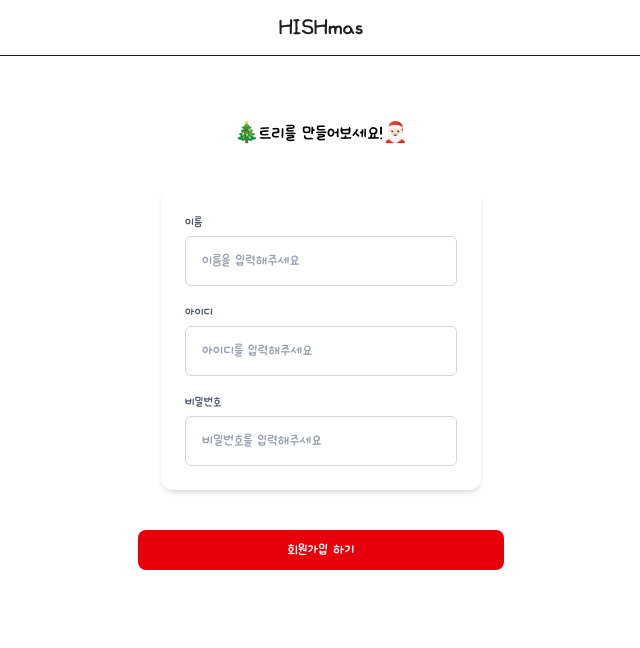
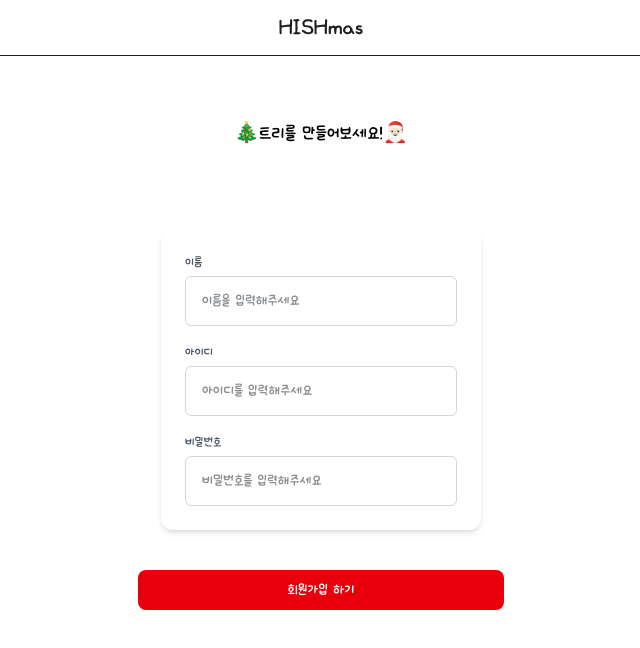
Before and after one commit to HISHmas/frontend, a Next.js app: page /auth/signup in a window 1280 px wide. Shown: the top 648 px of the page, without its empty margins (319-959 px from the left). Built offline with nearby package versions, Linux system fonts and the light colour scheme; no server answers.

Commit message:
feat: 회원가입 api 연동 (#17)

```diff
--- a/src/api/auth.ts
+++ b/src/api/auth.ts
@@ -6,13 +6,19 @@ export interface LoginRequest {
   password: string;
 }
 
-// ✅ 서버 응답 구조에 맞춘 타입
+export interface SignupRequest {
+  login_id: string;
+  password: string;
+  name: string;
+}
+
 export interface AuthResponse {
   user: {
     login_id: string;
   };
 }
 
+/* -------------------- 로그인 -------------------- */
 export async function loginApi(body: LoginRequest) {
   return api<AuthResponse, LoginRequest>('/auth/login', {
     method: 'POST',
@@ -20,12 +26,20 @@ export async function loginApi(body: LoginRequest) {
   });
 }
 
-export async function meApi() {
-  // ✅ 서버 경로에 맞게 둘 중 하나로 통일!
-  return api<AuthResponse>('/user/me');
-  // return api<AuthResponse>("/user/me");
+/* -------------------- 회원가입 -------------------- */
+export async function signupApi(body: SignupRequest) {
+  return api<AuthResponse, SignupRequest>('/auth/signup', {
+    method: 'POST',
+    body,
+  });
 }
 
+/* -------------------- 로그인 유지 -------------------- */
+export async function meApi() {
+  return api<AuthResponse>('/user/me');
+}
+
+/* -------------------- 로그아웃 -------------------- */
 export async function logoutApi() {
   return api<void>('/auth/logout', { method: 'POST' });
 }
--- a/src/app/auth/signup/components/SignupButton.tsx
+++ b/src/app/auth/signup/components/SignupButton.tsx
@@ -1,16 +1,20 @@
-export default function SignupButton({ children }: { children?: React.ReactNode }) {
+'use client';
+
+export default function SignupButton({ children, disabled }: { children?: React.ReactNode; disabled?: boolean }) {
   return (
     <button
       type="submit"
+      disabled={disabled}
       className="
         w-full h-10 bg-red-600 text-white rounded-lg
         flex items-center justify-center
         hover:opacity-90 active:opacity-80
         transition
+        disabled:opacity-50 disabled:cursor-not-allowed
       "
-      style={{ fontFamily: "var(--font-ownglyph)" }}
+      style={{ fontFamily: 'var(--font-ownglyph)' }}
     >
-      {children || "회원가입 하기"}
+      {children || '회원가입 하기'}
     </button>
   );
 }
--- a/src/app/auth/signup/components/SignupForm.tsx
+++ b/src/app/auth/signup/components/SignupForm.tsx
@@ -1,60 +1,66 @@
+'use client';
+
 import React from 'react';
 
-export default function SignupForm() {
+export default function SignupForm({
+  name,
+  loginId,
+  password,
+  setName,
+  setLoginId,
+  setPassword,
+  error,
+}: {
+  name: string;
+  loginId: string;
+  password: string;
+  setName: (v: string) => void;
+  setLoginId: (v: string) => void;
+  setPassword: (v: string) => void;
+  error: string;
+}) {
   return (
-    <div className="w-80 mx-auto p-6 bg-white rounded-xl shadow-md">
-      {/* 이름 입력 필드 */}
-      <div className="flex flex-col gap-1 mb-4">
-        <label htmlFor="name" className="text-sm text-gray-600">
-          이름
-        </label>
+    <div className="w-80 mx-auto p-6 bg-white rounded-xl shadow-md mt-10 flex flex-col gap-4">
+      {/* 이름 */}
+      <div className="flex flex-col gap-1">
+        <label className="text-sm text-gray-600">이름</label>
         <input
           type="text"
-          id="name"
+          value={name}
+          onChange={(e) => setName(e.target.value)}
           placeholder="이름을 입력해주세요"
-          className="
-            w-full px-4 py-3 border border-gray-300 rounded-md
-            focus:outline-none focus:ring-2 focus:ring-red-500
-            placeholder-gray-400
-          "
-          style={{ fontFamily: "var(--font-ownglyph)" }}
+          className="w-full px-4 py-3 border border-gray-300 rounded-md focus:ring-2 focus:ring-red-500"
+          style={{ fontFamily: 'var(--font-ownglyph)' }}
         />
       </div>
 
-      {/* 아이디 입력 필드 */}
-      <div className="flex flex-col gap-1 mb-4">
-        <label htmlFor="username" className="text-sm text-gray-600">
-          아이디
-        </label>
+      {/* 아이디 */}
+      <div className="flex flex-col gap-1">
+        <label className="text-sm text-gray-600">아이디</label>
         <input
           type="text"
-          id="username"
+          value={loginId}
+          onChange={(e) => setLoginId(e.target.value)}
           placeholder="아이디를 입력해주세요"
-          className="
-            w-full px-4 py-3 border border-gray-300 rounded-md
-            focus:outline-none focus:ring-2 focus:ring-red-500
-            placeholder-gray-400
-          "
-          style={{ fontFamily: "var(--font-ownglyph)" }}
+          className="w-full px-4 py-3 border border-gray-300 rounded-md focus:ring-2 focus:ring-red-500"
+          style={{ fontFamily: 'var(--font-ownglyph)' }}
         />
       </div>
 
+      {/* 비밀번호 */}
       <div className="flex flex-col gap-1">
-        <label htmlFor="password" className="text-sm text-gray-600">
-          비밀번호
-        </label>
+        <label className="text-sm text-gray-600">비밀번호</label>
         <input
           type="password"
-          id="password"
+          value={password}
+          onChange={(e) => setPassword(e.target.value)}
           placeholder="비밀번호를 입력해주세요"
-          className="
-            w-full px-4 py-3 border border-gray-300 rounded-md
-            focus:outline-none focus:ring-2 focus:ring-red-500
-            placeholder-gray-400
-          "
-          style={{ fontFamily: "var(--font-ownglyph)" }}
+          className="w-full px-4 py-3 border border-gray-300 rounded-md focus:ring-2 focus:ring-red-500"
+          style={{ fontFamily: 'var(--font-ownglyph)' }}
         />
       </div>
+
+      {error && <p className="text-red-500 text-sm">{error}</p>}
     </div>
   );
 }
--- a/src/app/auth/signup/page.tsx
+++ b/src/app/auth/signup/page.tsx
@@ -1,13 +1,40 @@
 'use client';
 
+import { useRouter } from 'next/navigation';
+import { useAuthStore } from '@/src/stores/useAuthStore';
 import SignupForm from './components/SignupForm';
 import SignupButton from './components/SignupButton';
+import { useState } from 'react';
 
 export default function Page() {
-  const handleSubmit = (e: React.FormEvent) => {
+  const router = useRouter();
+  const signup = useAuthStore((s) => s.signup);
+
+  const [name, setName] = useState('');
+  const [loginId, setLoginId] = useState('');
+  const [password, setPassword] = useState('');
+  const [error, setError] = useState('');
+  const [loading, setLoading] = useState(false);
+
+  async function handleSubmit(e: React.FormEvent) {
     e.preventDefault();
-    console.log('로그인 시도');
-  };
+    if (loading) return;
+
+    setError('');
+    setLoading(true);
+
+    const success = await signup(loginId, password, name);
+
+    setLoading(false);
+
+    if (!success) {
+      setError('회원가입에 실패했습니다. 다시 시도해주세요.');
+      return;
+    }
+
+    alert('회원가입이 완료되었습니다! 이제 로그인 해주세요 😊');
+    router.push('/auth/login');
+  }
 
   return (
     <form
@@ -22,12 +49,14 @@ export default function Page() {
         🎄트리를 만들어보세요!🎅🏻
       </p>
 
+      {/* 입력 Form */}
       <div className="mt-10 w-full flex justify-center">
-        <SignupForm />
+        <SignupForm name={name} loginId={loginId} password={password} setName={setName} setLoginId={setLoginId} setPassword={setPassword} error={error} />
       </div>
 
+      {/* 회원가입 버튼 */}
       <div className="w-full mt-10 flex justify-center">
-        <SignupButton />
+        <SignupButton disabled={loading}>{loading ? '회원가입 중...' : '회원가입 하기'}</SignupButton>
       </div>
     </form>
   );
--- a/src/stores/useAuthStore.ts
+++ b/src/stores/useAuthStore.ts
@@ -1,6 +1,6 @@
 // src/stores/useAuthStore.ts
 import { create } from 'zustand';
-import { loginApi, meApi, logoutApi } from '@/src/api/auth';
+import { loginApi, meApi, logoutApi, signupApi } from '@/src/api/auth';
 
 interface User {
   loginId: string;
@@ -13,14 +13,12 @@ interface AuthState {
 
   loadUser: () => Promise<void>;
   login: (loginId: string, password: string) => Promise<string | null>;
+  signup: (loginId: string, password: string, name: string) => Promise<boolean>;
   logout: () => Promise<void>;
 }
 
-// ✅ env로 mock 스위치
-const USE_MOCK_AUTH = process.env.NEXT_PUBLIC_USE_MOCK_AUTH === 'true';
 const isDev = process.env.NODE_ENV === 'development';
 
-/** unknown 에러에서 안전하게 메시지 뽑기 */
 function getErrorMessage(err: unknown, fallback = 'unknown error'): string {
   if (err instanceof Error) return err.message;
   if (typeof err === 'string') return err;
@@ -36,55 +34,61 @@ export const useAuthStore = create<AuthState>((set) => ({
   isLoaded: false,
   error: null,
 
-  // ✅ 앱 최초 로드 / 새로고침 시 로그인 유지 확인
+  /* -------------------- 로그인 유지 -------------------- */
   loadUser: async () => {
-    if (USE_MOCK_AUTH) {
-      set({ user: null, isLoaded: true, error: null });
-      return;
-    }
-
     try {
       const data = await meApi();
-      const loginId = data.user.login_id; // 서버 응답 구조에 맞게
-      set({ user: { loginId }, isLoaded: true, error: null });
-    } catch (err: unknown) {
+      set({
+        user: { loginId: data.user.login_id },
+        isLoaded: true,
+        error: null,
+      });
+    } catch (err) {
       if (isDev) console.warn('[loadUser] guest:', getErrorMessage(err));
       set({ user: null, isLoaded: true, error: null });
     }
   },
 
-  // ✅ 로그인 (mock/real)
+  /* -------------------- 로그인 -------------------- */
   login: async (loginId, password) => {
-    if (USE_MOCK_AUTH) {
-      set({ user: { loginId }, isLoaded: true, error: null });
-      return loginId;
-    }
-
     try {
       const data = await loginApi({ login_id: loginId, password });
       const id = data.user.login_id;
 
-      set({ user: { loginId: id }, isLoaded: true, error: null });
+      set({
+        user: { loginId: id },
+        isLoaded: true,
+        error: null,
+      });
+
       return id;
-    } catch (err: unknown) {
-      const message = getErrorMessage(err, 'login failed');
-      if (isDev) console.error('[login] fail:', message);
+    } catch (err) {
+      const msg = getErrorMessage(err, 'login failed');
+      if (isDev) console.error('[login] fail:', msg);
 
-      set({ user: null, isLoaded: true, error: message });
+      set({ user: null, isLoaded: true, error: msg });
       return null;
     }
   },
 
-  // ✅ 로그아웃 (mock/real)
+  /* -------------------- 회원가입 -------------------- */
+  signup: async (loginId, password, name) => {
+    try {
+      await signupApi({
+        login_id: loginId,
+        password,
+        name,
+      });
+
+      return true; // 성공 시 true
+    } catch (err) {
+      if (isDev) console.error('[signup] fail:', getErrorMessage(err));
+      return false;
+    }
+  },
+
+  /* -------------------- 로그아웃 -------------------- */
   logout: async () => {
-    if (!USE_MOCK_AUTH) {
-      try {
-        await logoutApi();
-      } catch (err: unknown) {
-        if (isDev) console.error('[logout] fail:', getErrorMessage(err));
-      }
-    }
-
     set({ user: null, isLoaded: true, error: null });
   },
 }));
```
